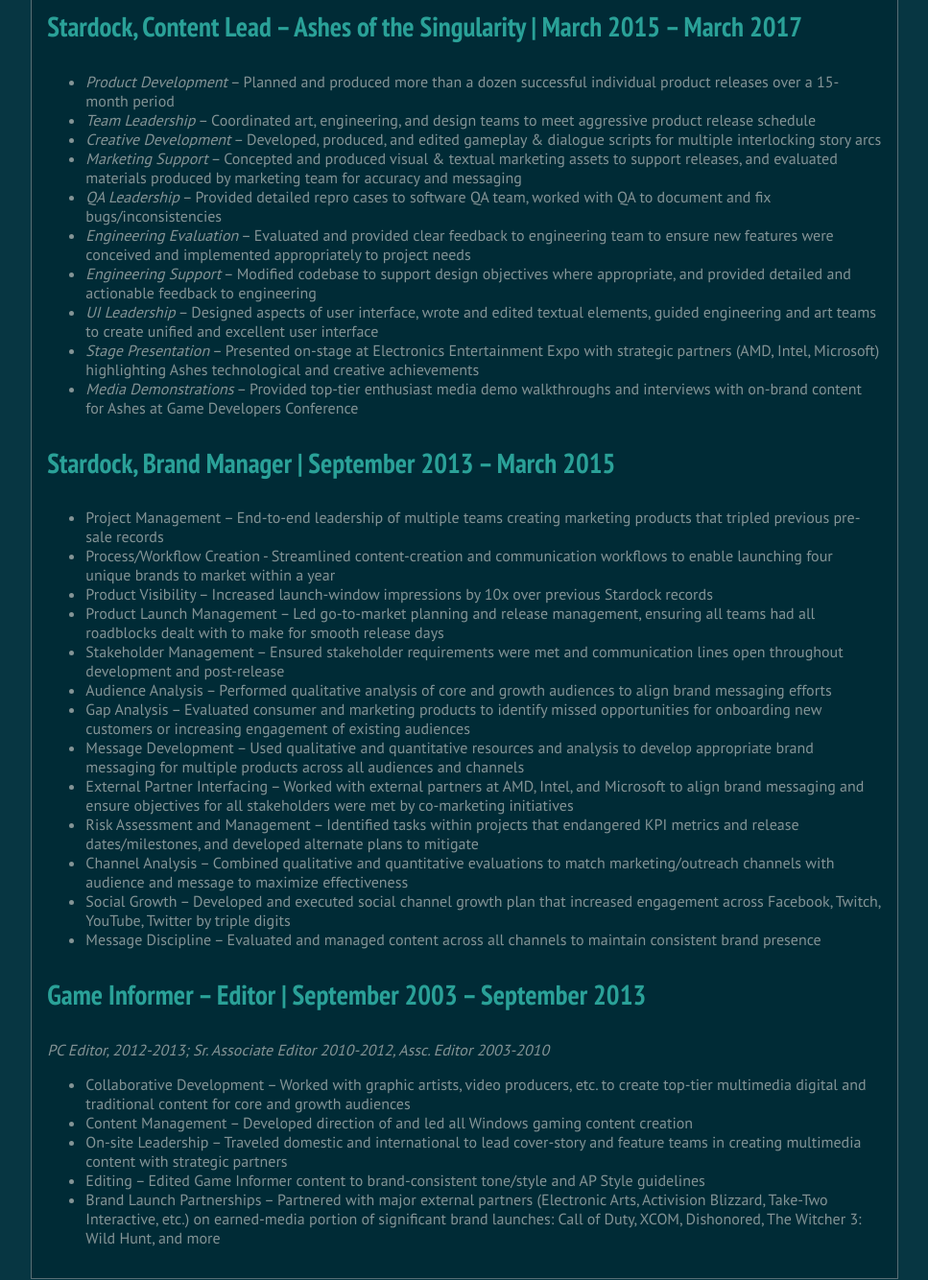
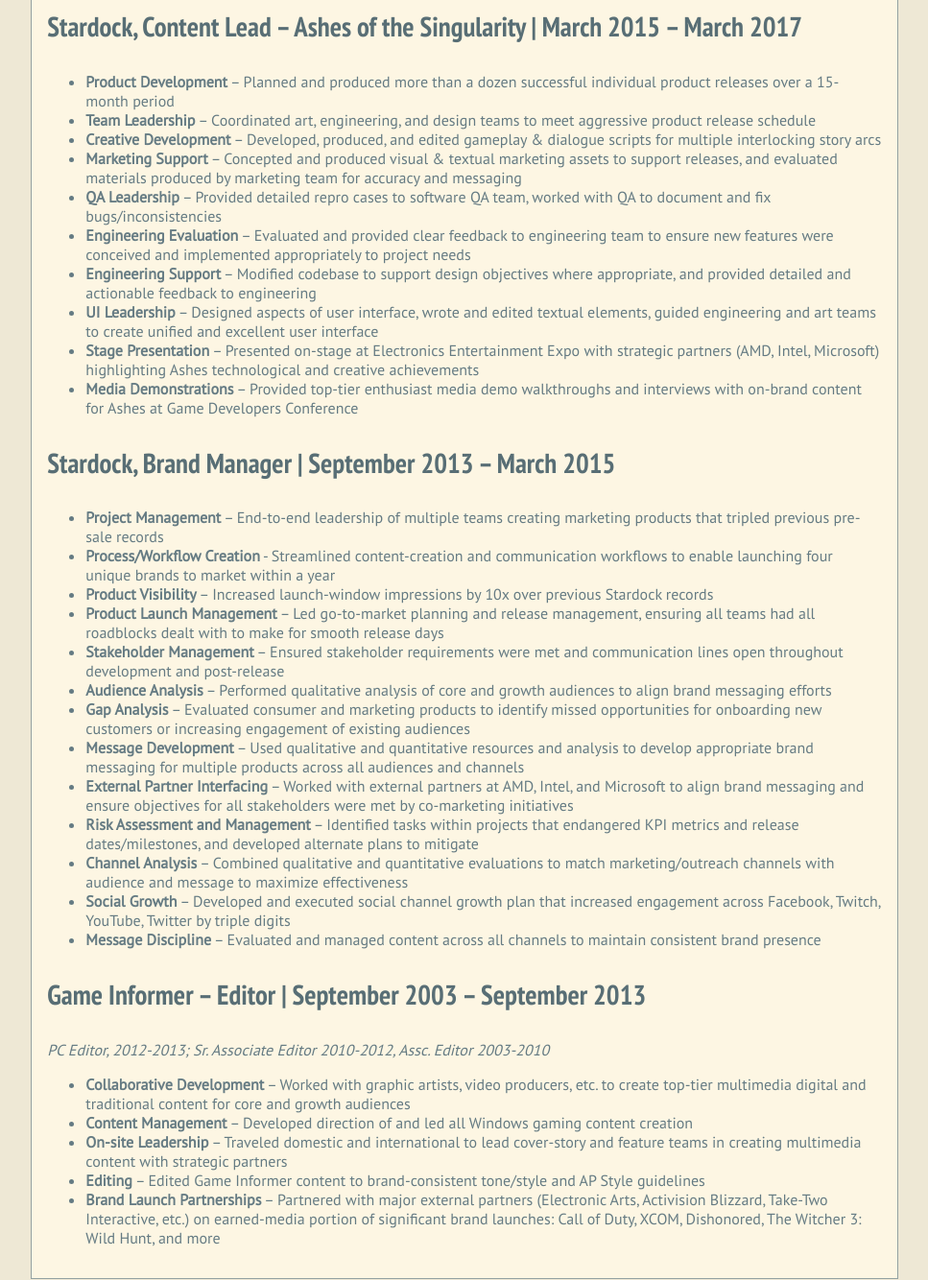
Before and after one commit to abiessener/prime-challenge-2, a plain HTML site: page index.html in a window 1280 px wide. Shown: the part 900-2234 px from the top of the page at 96% size, without its empty margins (156-1123 px from the left). Drawn offline with Linux system fonts and the light colour scheme.

Commit message:
switch default to light, fix bolding

```diff
--- a/index.html
+++ b/index.html
@@ -8,13 +8,13 @@
   <meta name="description" content="Adam Biessener - Resume Example for Prime Academy">
   <meta name="author" content="Adam Biessener">
 
-  <link rel="stylesheet" href="solarized_dark.css" id="stylesheet">
+  <link rel="stylesheet" href="solarized_light.css" id="stylesheet">
 </head>
 
 <body>
 
 <button id="switchCSS_light" align="right" style="position:absolute;right:5%;background:transparent;border:none" onclick="switchCSS()" >
-  <img id="buttonImage" src="lightswitch_70px_off.png" />
+  <img id="buttonImage" src="lightswitch_70px_on.png" />
 </button>
 
 <script>
@@ -133,35 +133,35 @@
 	  <h3>Stardock, Content Lead – Ashes of the Singularity | March 2015 – March 2017</h3>
 	  <p>
 	    <ul>
-	      <li><em>Product Development</em> – Planned and produced more than a dozen successful individual product releases over a 15-month period</li>
-	      <li><em>Team Leadership</em> – Coordinated art, engineering, and design teams to meet aggressive product release schedule</li>
-	      <li><em>Creative Development</em> – Developed, produced, and edited gameplay & dialogue scripts for multiple interlocking story arcs</li>
-	      <li><em>Marketing Support</em> – Concepted and produced visual & textual marketing assets to support releases, and evaluated materials produced by marketing team for accuracy and messaging</li>
-	      <li><em>QA Leadership</em> – Provided detailed repro cases to software QA team, worked with QA to document and fix bugs/inconsistencies</li>
-	      <li><em>Engineering Evaluation</em> – Evaluated and provided clear feedback to engineering team to ensure new features were conceived and implemented appropriately to project needs </li>
-	      <li><em>Engineering Support</em> – Modified codebase to support design objectives where appropriate, and provided detailed and actionable feedback to engineering </li>
-	      <li><em>UI Leadership</em> – Designed aspects of user interface, wrote and edited textual elements, guided engineering and art teams to create unified and excellent user interface</li>
-	      <li><em>Stage Presentation</em> – Presented on-stage at Electronics Entertainment Expo with strategic partners (AMD, Intel, Microsoft) highlighting Ashes technological and creative achievements</li>
-	      <li><em>Media Demonstrations</em> – Provided top-tier enthusiast media demo walkthroughs and interviews with on-brand content for Ashes at Game Developers Conference</li>
+	      <li><strong>Product Development</strong> – Planned and produced more than a dozen successful individual product releases over a 15-month period</li>
+	      <li><strong>Team Leadership</strong> – Coordinated art, engineering, and design teams to meet aggressive product release schedule</li>
+	      <li><strong>Creative Development</strong> – Developed, produced, and edited gameplay & dialogue scripts for multiple interlocking story arcs</li>
+	      <li><strong>Marketing Support</strong> – Concepted and produced visual & textual marketing assets to support releases, and evaluated materials produced by marketing team for accuracy and messaging</li>
+	      <li><strong>QA Leadership</strong> – Provided detailed repro cases to software QA team, worked with QA to document and fix bugs/inconsistencies</li>
+	      <li><strong>Engineering Evaluation</strong> – Evaluated and provided clear feedback to engineering team to ensure new features were conceived and implemented appropriately to project needs </li>
+	      <li><strong>Engineering Support</strong> – Modified codebase to support design objectives where appropriate, and provided detailed and actionable feedback to engineering </li>
+	      <li><strong>UI Leadership</strong> – Designed aspects of user interface, wrote and edited textual elements, guided engineering and art teams to create unified and excellent user interface</li>
+	      <li><strong>Stage Presentation</strong> – Presented on-stage at Electronics Entertainment Expo with strategic partners (AMD, Intel, Microsoft) highlighting Ashes technological and creative achievements</li>
+	      <li><strong>Media Demonstrations</strong> – Provided top-tier enthusiast media demo walkthroughs and interviews with on-brand content for Ashes at Game Developers Conference</li>
 	    </ul>
 	  </p>
 
 	  <h3>Stardock, Brand Manager | September 2013 – March 2015</h3>
 	  <p>
 	    <ul>
-	      <li>Project Management</em> – End-to-end leadership of multiple teams creating marketing products that tripled previous pre-sale records</li>
-	      <li>Process/Workflow Creation - Streamlined content-creation and communication workflows to enable launching four unique brands to market within a year </li>
-	      <li>Product Visibility</em> – Increased launch-window impressions by 10x over previous Stardock records</li>
-	      <li>Product Launch Management</em> – Led go-to-market planning and release management, ensuring all teams had all roadblocks dealt with to make for smooth release days </li>
-	      <li>Stakeholder Management</em> – Ensured stakeholder requirements were met and communication lines open throughout development and post-release</li>
-	      <li>Audience Analysis</em> – Performed qualitative analysis of core and growth audiences to align brand messaging efforts</li>
-	      <li>Gap Analysis</em> – Evaluated consumer and marketing products to identify missed opportunities for onboarding new customers or increasing engagement of existing audiences</li>
-	      <li>Message Development</em> – Used qualitative and quantitative resources and analysis to develop appropriate brand messaging for multiple products across all audiences and channels</li>
-	      <li>External Partner Interfacing</em> – Worked with external partners at AMD, Intel, and Microsoft to align brand messaging and ensure objectives for all stakeholders were met by co-marketing initiatives</li>
-	      <li>Risk Assessment and Management</em> – Identified tasks within projects that endangered KPI metrics and release dates/milestones, and developed alternate plans to mitigate</li>
-	      <li>Channel Analysis</em> – Combined qualitative and quantitative evaluations to match marketing/outreach channels with audience and message to maximize effectiveness</li>
-	      <li>Social Growth</em> – Developed and executed social channel growth plan that increased engagement across Facebook, Twitch, YouTube, Twitter by triple digits</li>
-	      <li>Message Discipline</em> – Evaluated and managed content across all channels to maintain consistent brand presence</li>
+	      <li><strong>Project Management</strong> – End-to-end leadership of multiple teams creating marketing products that tripled previous pre-sale records</li>
+	      <li><strong>Process/Workflow Creation</strong> - Streamlined content-creation and communication workflows to enable launching four unique brands to market within a year </li>
+	      <li><strong>Product Visibility</strong> – Increased launch-window impressions by 10x over previous Stardock records</li>
+	      <li><strong>Product Launch Management</strong> – Led go-to-market planning and release management, ensuring all teams had all roadblocks dealt with to make for smooth release days </li>
+	      <li><strong>Stakeholder Management</strong> – Ensured stakeholder requirements were met and communication lines open throughout development and post-release</li>
+	      <li><strong>Audience Analysis</strong> – Performed qualitative analysis of core and growth audiences to align brand messaging efforts</li>
+	      <li><strong>Gap Analysis</strong> – Evaluated consumer and marketing products to identify missed opportunities for onboarding new customers or increasing engagement of existing audiences</li>
+	      <li><strong>Message Development</strong> – Used qualitative and quantitative resources and analysis to develop appropriate brand messaging for multiple products across all audiences and channels</li>
+	      <li><strong>External Partner Interfacing</strong> – Worked with external partners at AMD, Intel, and Microsoft to align brand messaging and ensure objectives for all stakeholders were met by co-marketing initiatives</li>
+	      <li><strong>Risk Assessment and Management</strong> – Identified tasks within projects that endangered KPI metrics and release dates/milestones, and developed alternate plans to mitigate</li>
+	      <li><strong>Channel Analysis</strong> – Combined qualitative and quantitative evaluations to match marketing/outreach channels with audience and message to maximize effectiveness</li>
+	      <li><strong>Social Growth</strong> – Developed and executed social channel growth plan that increased engagement across Facebook, Twitch, YouTube, Twitter by triple digits</li>
+	      <li><strong>Message Discipline</strong> – Evaluated and managed content across all channels to maintain consistent brand presence</li>
 	    </ul>
 	  </p>
 
@@ -169,11 +169,11 @@
 	  <p><em>PC Editor, 2012-2013; Sr. Associate Editor 2010-2012, Assc. Editor 2003-2010</em>
 	  <p>
 	    <ul>
-	      <li>Collaborative Development</em> – Worked with graphic artists, video producers, etc. to create top-tier multimedia digital and traditional content for core and growth audiences </li>
-	      <li>Content Management</em> – Developed direction of and led all Windows gaming content creation</li>
-	      <li>On-site Leadership</em> – Traveled domestic and international to lead cover-story and feature teams in creating multimedia content with strategic partners</li>
-	      <li>Editing</em> – Edited Game Informer content to brand-consistent tone/style and AP Style guidelines</li>
-	      <li>Brand Launch Partnerships</em> – Partnered with major external partners (Electronic Arts, Activision Blizzard, Take-Two Interactive, etc.) on earned-media portion of significant brand launches: Call of Duty, XCOM, Dishonored, The Witcher 3: Wild Hunt, and more</li>
+	      <li><strong>Collaborative Development</strong> – Worked with graphic artists, video producers, etc. to create top-tier multimedia digital and traditional content for core and growth audiences </li>
+	      <li><strong>Content Management</strong> – Developed direction of and led all Windows gaming content creation</li>
+	      <li><strong>On-site Leadership</strong> – Traveled domestic and international to lead cover-story and feature teams in creating multimedia content with strategic partners</li>
+	      <li><strong>Editing</strong> – Edited Game Informer content to brand-consistent tone/style and AP Style guidelines</li>
+	      <li><strong>Brand Launch Partnerships</strong> – Partnered with major external partners (Electronic Arts, Activision Blizzard, Take-Two Interactive, etc.) on earned-media portion of significant brand launches: Call of Duty, XCOM, Dishonored, The Witcher 3: Wild Hunt, and more</li>
 	    </ul>
 	  </p>
 
```
